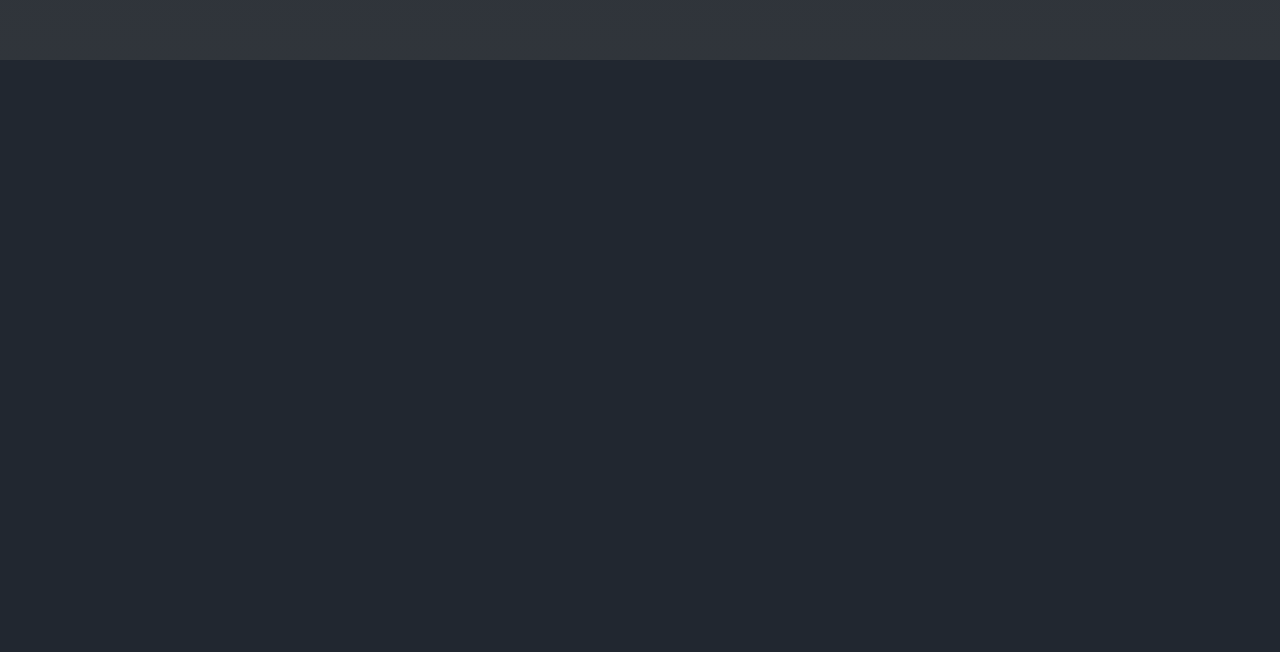
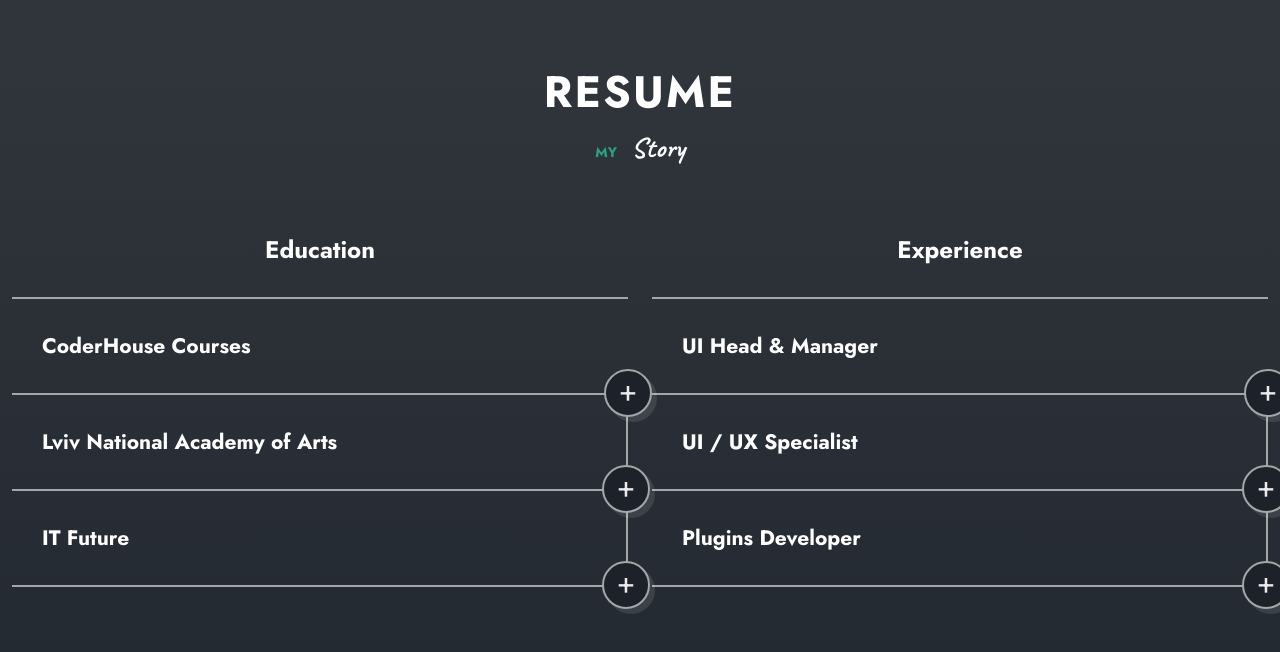
Before and after one commit to Shash-cre-dev/React-Personal-Portfolio, a React (Vite) app in the folder react-portfolio/: page / in a window 1280 px wide. Shown: the part 4202-4854 px from the top of the page. Before the commit the page ends 4262 px from the top, so only its background shows below. Built offline with nearby package versions, Linux system fonts and the light colour scheme.

Commit message:
Resume Component

```diff
--- a/react-portfolio/src/App.jsx
+++ b/react-portfolio/src/App.jsx
@@ -4,6 +4,7 @@ import Home from './components/home/Home';
 import Services from './components/services/Services';
 import Skills from './components/skills/Skills';
 import Portfolio from './components/portfolio/Portfolio';
+import Resume from './components/resume/Resume';
 
 function App() {
   return (
@@ -12,6 +13,7 @@ function App() {
       <Services />
       <Skills />
       <Portfolio />
+      <Resume />
     </main>
   );
 }
--- /dev/null
+++ b/react-portfolio/src/components/resume/Card.jsx
@@ -0,0 +1,25 @@
+import React, {useState} from 'react'
+
+const Card = (props) => {
+    const [showInfo, setShowInfo] = useState(false)
+
+    return (
+        <div className="resume__item">
+            <div className="resume__header" onClick={() => setShowInfo(!showInfo)}>
+                <h3 className="resume__subtitle">{props.title}</h3>
+                <span className="resume__icon">{showInfo ? '-' : '+'}</span>
+            </div>
+
+            <div className={`${showInfo ? 'show-content' : ''} resume__content`}>
+                <div className="resume__date-title">
+                    <h3 className="resume__title">{props.subtitle}</h3>
+                    <span className="resume__date text-cs">{props.date}</span>
+                </div>
+
+                <p className="resume__description">{props.description}</p>
+            </div>
+        </div>
+    )
+}
+
+export default Card
--- /dev/null
+++ b/react-portfolio/src/components/resume/Resume.jsx
@@ -0,0 +1,59 @@
+import React from 'react'
+import { cv } from '../../Data'
+import Card from './Card'
+import './resume.css'
+
+const Resume = () => {
+    return (
+        <section className="resume section" id="resume">
+            <h2 className="section__title text-cs">Resume</h2>
+            <p className="section__subtitle">
+                My <span>Story</span>
+            </p>
+
+            <div className="resume__container container grid">
+                <div className="resume__group">
+                    <h3 className="resume__heading">Education</h3>
+
+                    <div className="resume__items">
+                        {cv.map((val, id) => {
+                            if(val.category === 'education'){
+                                return(
+                                <Card
+                                    key={id}
+                                    title={val.title}
+                                    subtitle={val.subtitle}
+                                    date={val.date}
+                                    description={val.description}
+                                />
+                                )
+                            }
+                        })}
+                    </div>
+                </div>
+
+                <div className="resume__group">
+                    <h3 className="resume__heading">Experience</h3>
+
+                    <div className="resume__items">
+                        {cv.map((val, id) => {
+                            if(val.category === 'experience'){
+                                return(
+                                <Card
+                                    key={id}
+                                    title={val.title}
+                                    subtitle={val.subtitle}
+                                    date={val.date}
+                                    description={val.description}
+                                />
+                                )
+                            }
+                        })}
+                    </div>
+                </div>
+            </div>
+        </section>
+    )
+}
+
+export default Resume
--- /dev/null
+++ b/react-portfolio/src/components/resume/resume.css
@@ -0,0 +1,86 @@
+.resume{
+    background-image: var(--second-gradient) ;
+}
+
+.resume__container{
+    grid-template-columns: repeat(2, 1fr);
+}
+
+.resume__heading{
+    text-align: center;
+    font-size: var(--h4-font-size);
+    padding-bottom: 30px;
+}
+
+.resume__heading,
+.resume__item{
+    border-bottom: 2px solid var(--border-color);
+}
+
+.resume__item:not(:first-child){
+    border-right: 2px solid var(--border-color);
+}
+
+.resume__item{
+    position: relative;
+}
+
+.resume__header{
+    padding: 32px 30px;
+}
+
+.resume__subtitle{
+    font-size: var(--largest-font-size);
+    cursor: pointer;
+}
+
+.resume__icon{
+    background-color: var(--container-color);
+    border: 2px solid var(--border-color);
+    font-size: var(--h2-font-size);
+    box-shadow: var(--shadow);
+    width: 48px;
+    height: 48px;
+    border-radius: 50%;
+    line-height: 1.3em;
+    text-align: center;
+    cursor: pointer;
+    position: absolute;
+    right: -24px;
+    bottom: -24px;
+    z-index: 10;
+    transition: all 1.2s var(--transition) ;
+
+}
+
+.resume__content{
+    padding-inline: 30px 50px;
+    max-height: 0;
+    overflow: hidden;
+    transition: all 1s ease 0s;
+}
+
+.show-content{
+    max-height: 500px;
+}
+
+.resume__date-title{
+    display: flex;
+    justify-content: space-between;
+    align-items: center;
+}
+
+.resume__title{
+    font-family: var(--second-font);
+    font-size: var(--h3-font-size);
+}
+
+.resume__date{
+    color: var(--title-color);
+    font-size: var(--tiny-font-size);
+    font-weight: 700;
+}
+
+.resume__description{
+    margin-block:20px 30px;
+}
```
